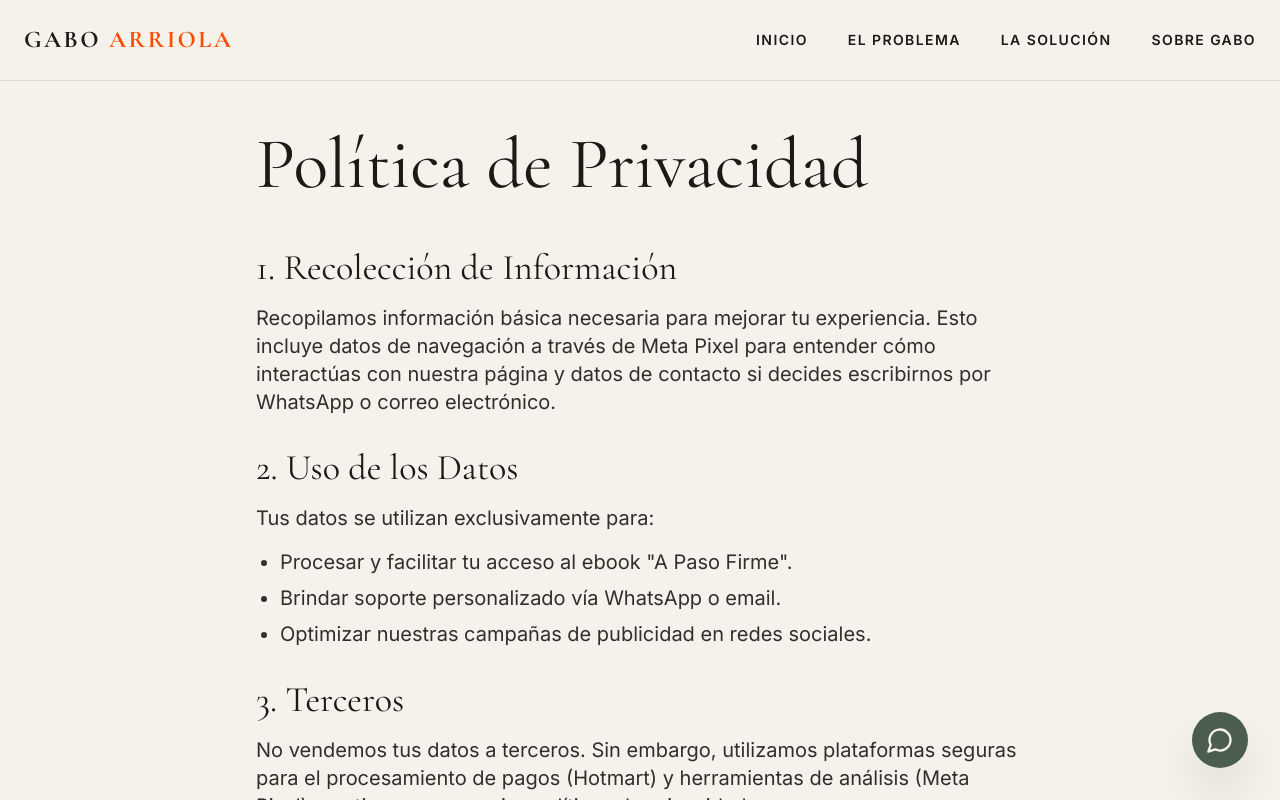
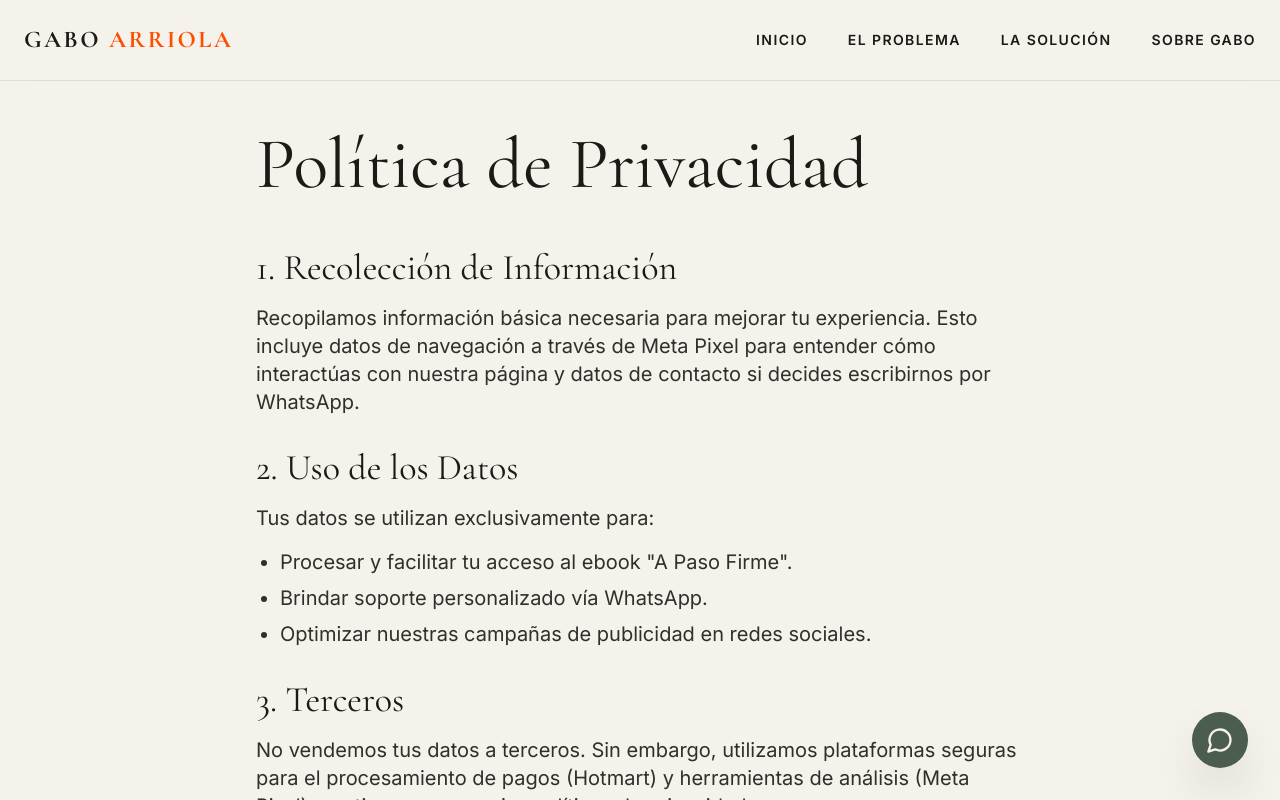
Before and after one commit to donchelo/ebook-apasofirme, a React (Vite) app: page / in a window 1280 px wide. Both pictures are taken after a click on the element "PRIVACIDAD". Shown: the top 800 px of the page. Built offline with nearby package versions, Linux system fonts and the light colour scheme.

Commit message:
Update PrivacyPage to remove email contact and emphasize WhatsApp support; remove email from Footer component for consistency in contact methods.

```diff
--- a/src/components/organisms/Footer.tsx
+++ b/src/components/organisms/Footer.tsx
@@ -23,7 +23,6 @@ const Footer = ({ onNavigate }: FooterProps) => {
             <div className="text-left lg:text-right">
               <Typography variant="caption" className="mb-4 block text-brand-accent">Contacto</Typography>
               <Typography variant="h2" className="text-brand-sand hover:text-brand-accent transition-colors cursor-pointer">+57 321 829 8211</Typography>
-              <Typography variant="body" className="text-brand-sand/40">hola@apasofirme.com</Typography>
             </div>
           </div>
         </div>
--- a/src/pages/PrivacyPage.tsx
+++ b/src/pages/PrivacyPage.tsx
@@ -13,7 +13,7 @@ const PrivacyPage = ({ onNavigate }: { onNavigate: (page: 'landing' | 'terms' |
             <section>
               <Typography variant="h3" className="text-brand-dark mb-4">1. Recolección de Información</Typography>
               <Typography variant="body">
-                Recopilamos información básica necesaria para mejorar tu experiencia. Esto incluye datos de navegación a través de Meta Pixel para entender cómo interactúas con nuestra página y datos de contacto si decides escribirnos por WhatsApp o correo electrónico.
+                Recopilamos información básica necesaria para mejorar tu experiencia. Esto incluye datos de navegación a través de Meta Pixel para entender cómo interactúas con nuestra página y datos de contacto si decides escribirnos por WhatsApp.
               </Typography>
             </section>
 
@@ -23,7 +23,7 @@ const PrivacyPage = ({ onNavigate }: { onNavigate: (page: 'landing' | 'terms' |
                 Tus datos se utilizan exclusivamente para:
                 <ul className="list-disc ml-6 mt-4 space-y-2">
                   <li>Procesar y facilitar tu acceso al ebook "A Paso Firme".</li>
-                  <li>Brindar soporte personalizado vía WhatsApp o email.</li>
+                  <li>Brindar soporte personalizado vía WhatsApp.</li>
                   <li>Optimizar nuestras campañas de publicidad en redes sociales.</li>
                 </ul>
               </Typography>
@@ -39,7 +39,7 @@ const PrivacyPage = ({ onNavigate }: { onNavigate: (page: 'landing' | 'terms' |
             <section>
               <Typography variant="h3" className="text-brand-dark mb-4">4. Contacto</Typography>
               <Typography variant="body">
-                Si tienes dudas sobre tus datos, puedes contactarnos en <span className="text-brand-accent">hola@apasofirme.com</span>.
+                Si tienes dudas sobre tus datos, puedes contactarnos a través de nuestro WhatsApp <span className="text-brand-accent">+57 321 829 8211</span>.
               </Typography>
             </section>
           </div>
```
